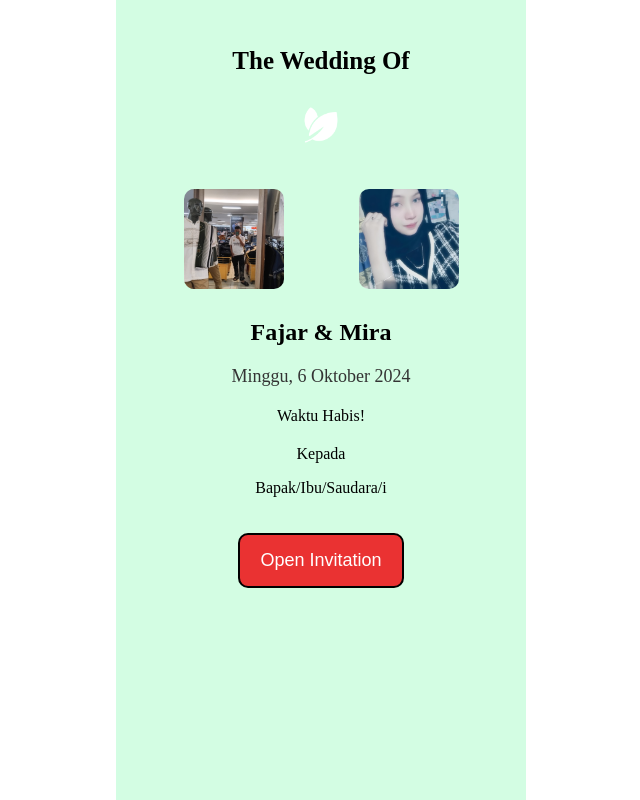
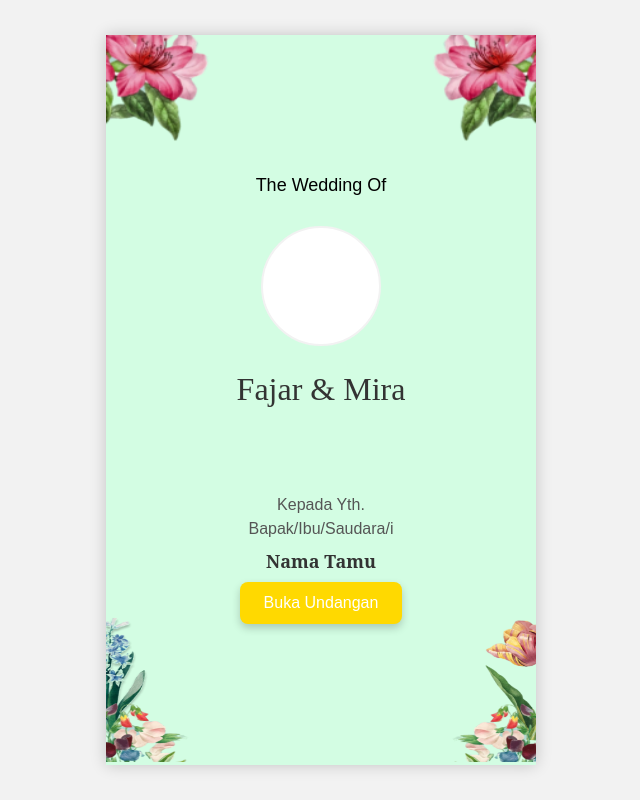
Before and after one commit to ZerOneDsgn123/gan, a plain HTML site: page index.html in a window 1280 px wide. Shown: the whole page, without its empty margins (319-959 px from the left). Drawn offline with Linux system fonts and the light colour scheme.

Commit message:
mantap ngab

```diff
--- a/index.html
+++ b/index.html
@@ -1,68 +1,186 @@
 <!DOCTYPE html>
 <html lang="en">
 <head>
-    <meta charset="UTF-8">
-    <meta name="viewport" content="width=device-width, initial-scale=1.0">
-    <title>The Wedding</title>
-    <link rel="stylesheet" href="style.css">
+  <meta charset="UTF-8">
+  <meta name="viewport" content="width=device-width, initial-scale=1.0">
+  <title>Wedding Invitation</title>
+  <style>
+    /* Basic reset */
+    * {
+      margin: 0;
+      padding: 0;
+      box-sizing: border-box;
+    }
+
+    /* Centering the frame */
+    body {
+      display: flex;
+      justify-content: center;
+      align-items: center;
+      height: 100vh;
+      background-color: #f2f2f2;
+    }
+
+    /* iPhone 13 frame container */
+    .iphone-frame {
+      width: 430px;
+      height: 730px;
+      box-shadow: 0 0 15px rgba(0, 0, 0, 0.2);
+      background-color: white;
+      position: relative;
+      overflow: hidden;
+    }
+
+    /* Top notch of iPhone */
+    .iphone-notch {
+      position: absolute;
+      top: 0;
+      left: 50%;
+      transform: translateX(-50%);
+      width: 210px;
+      height: 30px;
+      background-color: black;
+      border-radius: 10px;
+      margin-top: 8px;
+    }
+
+    /* Invitation card styling */
+    .invitation-card {
+      width: 100%;
+      height: 100%;
+      background-color: #d3fde3;
+      display: flex;
+      flex-direction: column;
+      align-items: center;
+      padding: 40px 20px;
+      text-align: center;
+      font-family: 'Poppins', sans-serif;
+      color: #333;
+      position: relative;
+    }
+
+    /* Decorative flowers */
+    .flowers-top {
+      position: absolute;
+      top: -2px;
+      width: 100%;
+      display: flex;
+      justify-content: space-between;
+      padding: 1px 0px;
+    }
+
+    .flowers-top img {
+      width: 130px;
+      height: 130px;
+    }
+
+    /* Placeholder for image */
+    .photo-placeholder {
+      width: 120px;
+      height: 120px;
+      background-color: white;
+      border-radius: 50%;
+      margin-top: 40px;
+      margin-bottom: 20px;
+      border: 2px solid #f2f2f2;
+    }
+
+    /* Text styling */
+    h3 {
+      font-family: 'Poppins', sans-serif;
+      font-size: 18px;
+      margin-bottom: -10px;
+      color: #000000;
+      font-weight: 400;
+      margin-top: 100px;
+    }
+
+    h1 {
+      font-family: 'Inika';
+      font-size: 32px;
+      margin: 5px 0;
+      font-weight: 100;
+      color: #333;
+    }
+
+    p {
+      font-family: 'Poppins', sans-serif;
+      font-size: 16px;
+      line-height: 1.5;
+      color: #555;
+      margin: 10px 0;
+      margin-top: 80px;
+    }
+
+    /* Guest name style */
+    .guest-name {
+      font-family: 'Poppins', 'serif';
+      font-weight: bold;
+      font-size: 18px;
+      margin-top: -3px;
+      color: #333;
+    }
+
+    /* Button style */
+    .button {
+      background-color: #ffd900;
+      color: white;
+      padding: 12px 24px;
+      border: none;
+      border-radius: 8px;
+      font-size: 16px;
+      margin-top: -3px;
+      cursor: pointer;
+      text-decoration: none;
+      font-family: 'Poppins', sans-serif;
+      box-shadow: 0px 4px 8px rgba(0, 0, 0, 0.2);
+    }
+
+    .button:hover {
+      background-color: #a49191;
+    }
+
+    .flowers-bottom {
+      position: absolute;
+      bottom: 3px;
+      width: 100%;
+      display: flex;
+      justify-content: space-between;
+    }
+
+    .flowers-bottom img {
+      width: 120px;
+      height: 150px
+    }
+
+  </style>
 </head>
 <body>
+  <div class="iphone-frame">
+    <div class="iphone-notch"></div>
+    <div class="invitation-card">
+      <div class="flowers-top">
+        <!-- Top flowers can be images with floral decorations -->
+        <img src="flower-top-left.png" alt="flower">
+        <img src="flower-top-right.png" alt="flower">
+      </div>
 
-    <div class="phone-frame">
-    <div class="container">
-        <div class="header">
-            <h1 class="title">The Wedding Of</h1>
-            <div class="logo">
-                <img src="leaf.png" alt="logo" />
-            </div>
-        </div>
+      <h3>The Wedding Of</h3>
+      <div class="photo-placeholder"></div>
+      <h1>Fajar & Mira</h1>
 
+      <p>Kepada Yth.<br>
+        Bapak/Ibu/Saudara/i</p>
+      <p class="guest-name">Nama Tamu</p>
 
-        <div class="photos">
-            <img src="WhatsApp Image 2024-09-07 at 23.09.25.jpeg" alt="Foto Mempelai Pria" class="photo groom-photo">
-            <img src="POTO 12.jpeg" alt="Foto Mempelai Wanita" class="photo bride-photo">
-        </div>
+      <a href="halaman-utama.html" class="button">Buka Undangan</a>
+    </div>
 
-
-        <div class="couple">
-            <h2>Fajar & Mira</h2>
-            <p>Minggu, 6 Oktober 2024</p>
-        </div>
-
-        <div class="countdown">
-            <div class="box">
-                <span id="days">15</span>
-                <p>HARI</p>
-            </div>
-            <div class="box">
-                <span id="hours">09</span>
-                <p>JAM</p>
-            </div>
-            <div class="box">
-                <span id="minutes">56</span>
-                <p>MENIT</p>
-            </div>
-            <div class="box">
-                <span id="seconds">53</span>
-                <p>DETIK</p>
-            </div>
-        </div>
-
-        <div class="invitation">
-            <p>Kepada</p>
-            <p>Bapak/Ibu/Saudara/i</p>
-            <div class="container">
-                <button id="openInvitation" class="btn">Open Invitation</button>
-            </div>
-
-<script>
-
-    document.getElementById("openInvitation").onclick = function() {
-      window.location.href = "halaman-utama.html";
-    };
-  </script>
-
-</div>
-<script src="script.js"></script>
+    <!-- Move flowers-bottom outside of invitation-card to avoid overlapping the button -->
+    <div class="flowers-bottom">
+      <img src="flower-bottom-left.png" alt="flower">
+      <img src="flower bottom-right.png" alt="flower">
+    </div>
+  </div>
 </body>
 </html>
```
Also changed, not shown: flower bottom-right.png (added), flower-bottom-left.png (added), flower-top-left.png (added), flower-top-right.png (added).
